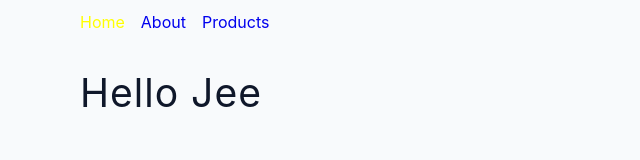
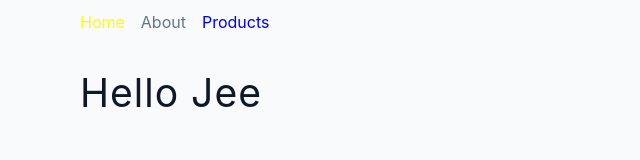
Before and after one commit to iamshahidameen/react-router-6, a React (Create React App) app: page / in a window 1280 px wide. Shown: the top 160 px of the page, without its empty margins (0-640 px from the left). Built offline with nearby package versions, Linux system fonts and the light colour scheme.

Commit message:
styling on NavLink in a class

```diff
--- a/src/components/StyledNavbar.js
+++ b/src/components/StyledNavbar.js
@@ -15,8 +15,20 @@ const StyledNavbar = () => {
       >
         Home
       </NavLink>
-      <NavLink to="/about">About</NavLink>
-      <NavLink to="/products">Products</NavLink>
+      <NavLink
+        to="/about"
+        className={({ isActive }) => (isActive ? 'link active' : 'link')}
+      >
+        About
+      </NavLink>
+      <NavLink
+        to="/products"
+        className={({ isActive }) => {
+          isActive ? 'link active' : 'link';
+        }}
+      >
+        Products
+      </NavLink>
     </nav>
   );
 };
```
